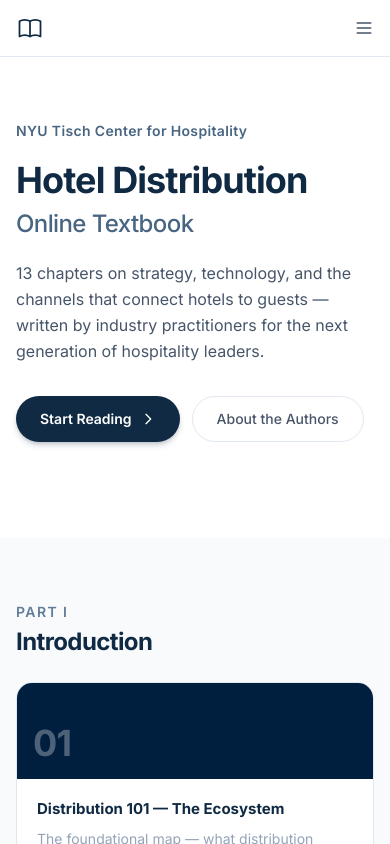
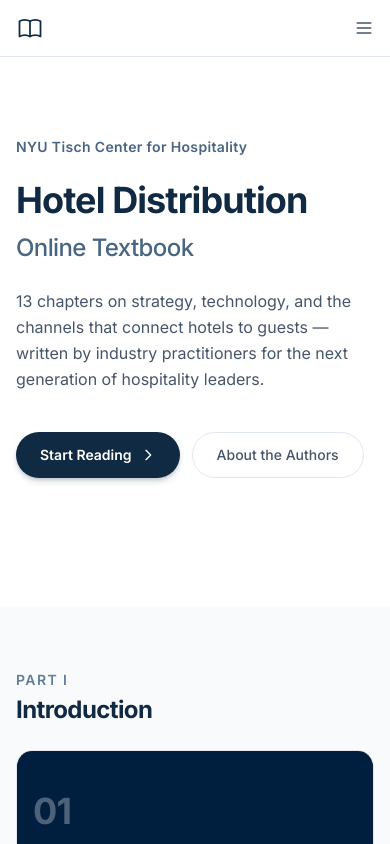
Before and after one commit to jds11/hoteldistro, a Next.js app: page / in a window 390 px wide. Shown: the top 844 px of the page. Built offline with nearby package versions, Linux system fonts and the light colour scheme.

Commit message:
More mobile hero padding + spacing between elements

```diff
--- a/src/app/page.tsx
+++ b/src/app/page.tsx
@@ -20,22 +20,22 @@
 
       {/* Hero */}
       <section className="bg-white">
-        <div className="max-w-5xl mx-auto px-4 sm:px-6 pt-16 pb-24 md:py-28">
-          <p className="text-brand-600 text-sm font-semibold tracking-wide mb-5">
+        <div className="max-w-5xl mx-auto px-4 sm:px-6 pt-20 pb-32 md:py-28">
+          <p className="text-brand-600 text-sm font-semibold tracking-wide mb-6 md:mb-5">
             NYU Tisch Center for Hospitality
           </p>
           <h1 className="max-w-2xl">
             <span className="block text-4xl md:text-5xl lg:text-[3.5rem] font-bold tracking-tight text-brand-900 leading-[1.08]">
               Hotel Distribution
             </span>
-            <span className="block text-2xl md:text-3xl lg:text-4xl font-medium tracking-tight text-brand-600 mt-2">
+            <span className="block text-2xl md:text-3xl lg:text-4xl font-medium tracking-tight text-brand-600 mt-3 md:mt-2">
               Online Textbook
             </span>
           </h1>
-          <p className="mt-5 text-text-secondary text-base md:text-lg max-w-lg leading-relaxed">
+          <p className="mt-6 md:mt-5 text-text-secondary text-base md:text-lg max-w-lg leading-relaxed">
             13 chapters on strategy, technology, and the channels that connect hotels to guests — written by industry practitioners for the next generation of hospitality leaders.
           </p>
-          <div className="mt-8 flex flex-wrap gap-3">
+          <div className="mt-10 md:mt-8 flex flex-wrap gap-3">
             <Link
               href="/chapters/distribution-101"
               className="inline-flex items-center gap-2 px-6 py-3 bg-brand-900 text-white font-semibold text-sm rounded-full hover:bg-brand-800 transition-all shadow-md shadow-brand-900/20"
```
